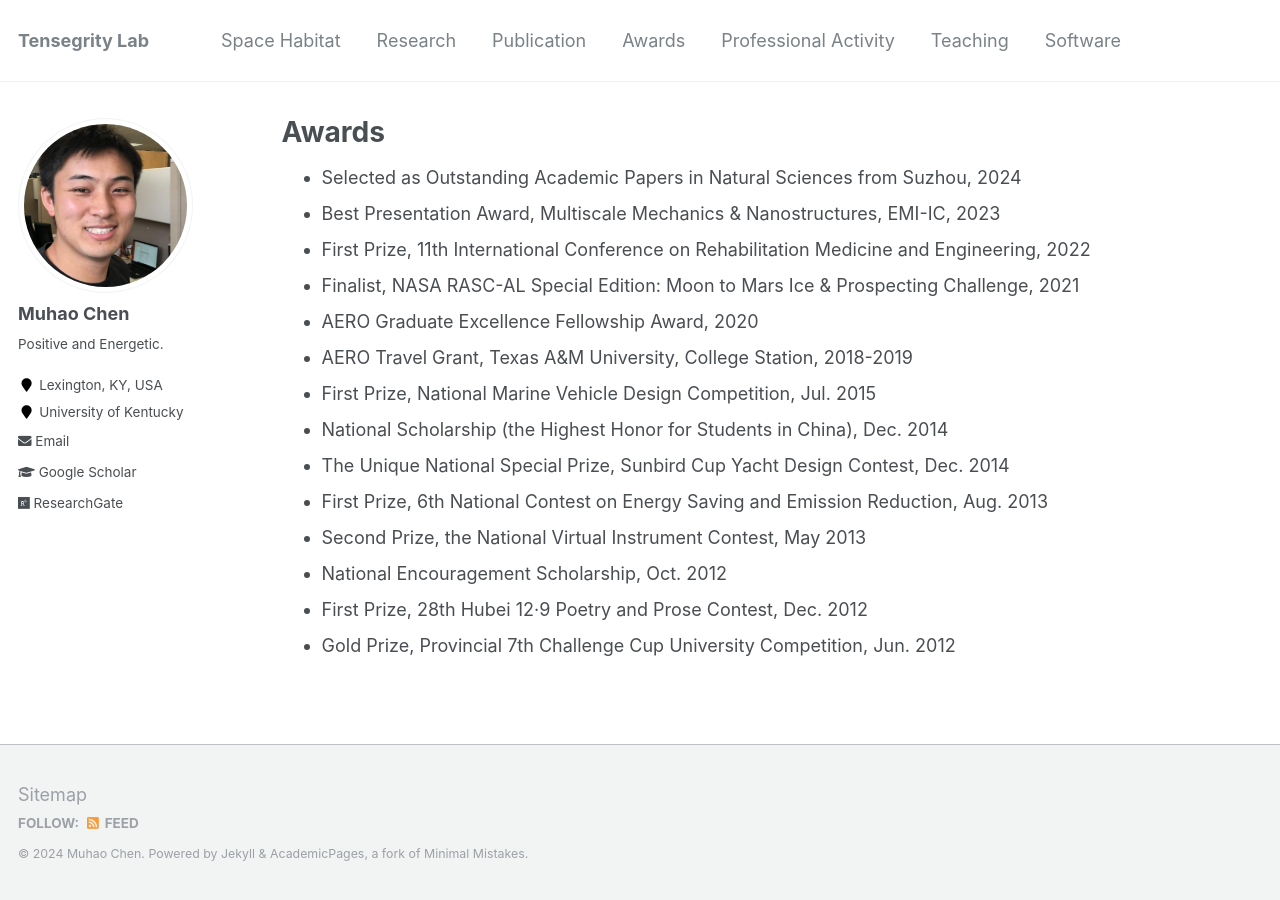
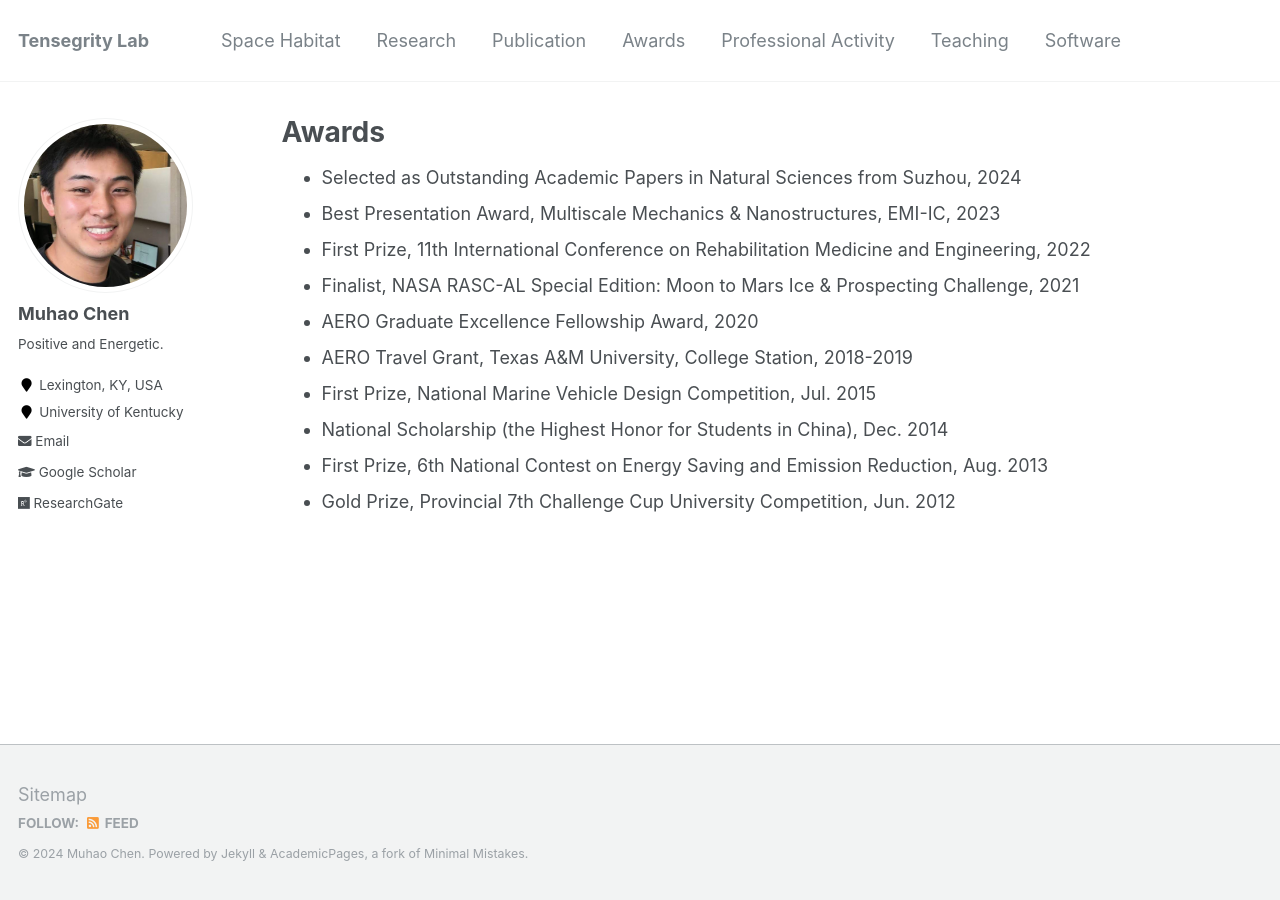
Before and after one commit to Muhao-Chen/muhao-chen.github.io, a Jekyll site: the page built from _pages/funding-and-awards.md, in a window 1280 px wide. Built offline with Jekyll 4.4.1, drawn with Linux system fonts in a browser that asks for light colours.

Commit message:
Update funding-and-awards.md

```diff
--- a/_pages/funding-and-awards.md
+++ b/_pages/funding-and-awards.md
@@ -14,10 +14,10 @@ author_profile: true
 * AERO Travel Grant, Texas A&M University, College Station, 2018-2019
 * First Prize, National Marine Vehicle Design Competition, Jul. 2015
 * National Scholarship (the Highest Honor for Students in China), Dec. 2014
-* The Unique National Special Prize, Sunbird Cup Yacht Design Contest, Dec. 2014
+<!-- * The Unique National Special Prize, Sunbird Cup Yacht Design Contest, Dec. 2014 -->
 * First Prize, 6th National Contest on Energy Saving and Emission Reduction, Aug. 2013
-* Second Prize, the National Virtual Instrument Contest, May 2013
-* National Encouragement Scholarship, Oct. 2012
-* First Prize, 28th Hubei 12·9 Poetry and Prose Contest, Dec. 2012
+<!-- * Second Prize, the National Virtual Instrument Contest, May 2013 -->
+<!-- * National Encouragement Scholarship, Oct. 2012 -->
+<!-- * First Prize, 28th Hubei 12·9 Poetry and Prose Contest, Dec. 2012 -->
 * Gold Prize, Provincial 7th Challenge Cup University Competition, Jun. 2012
 </div>
```
